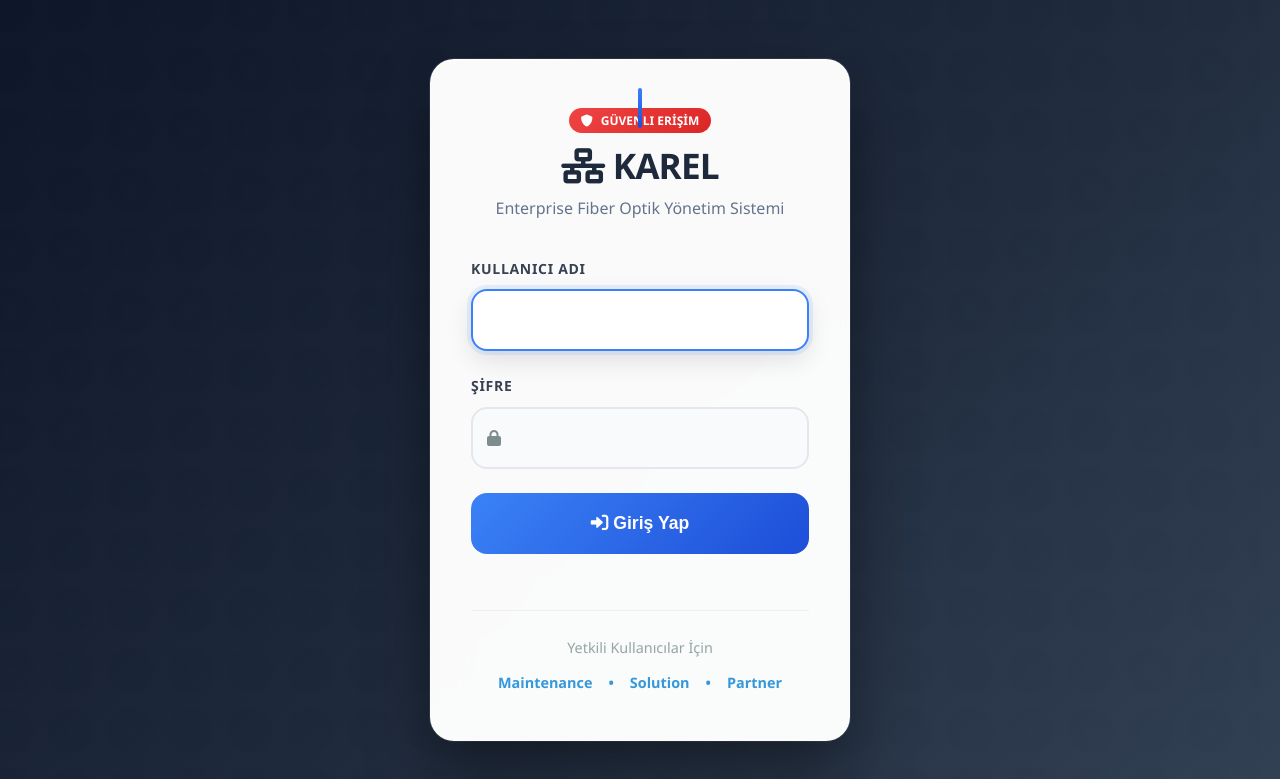
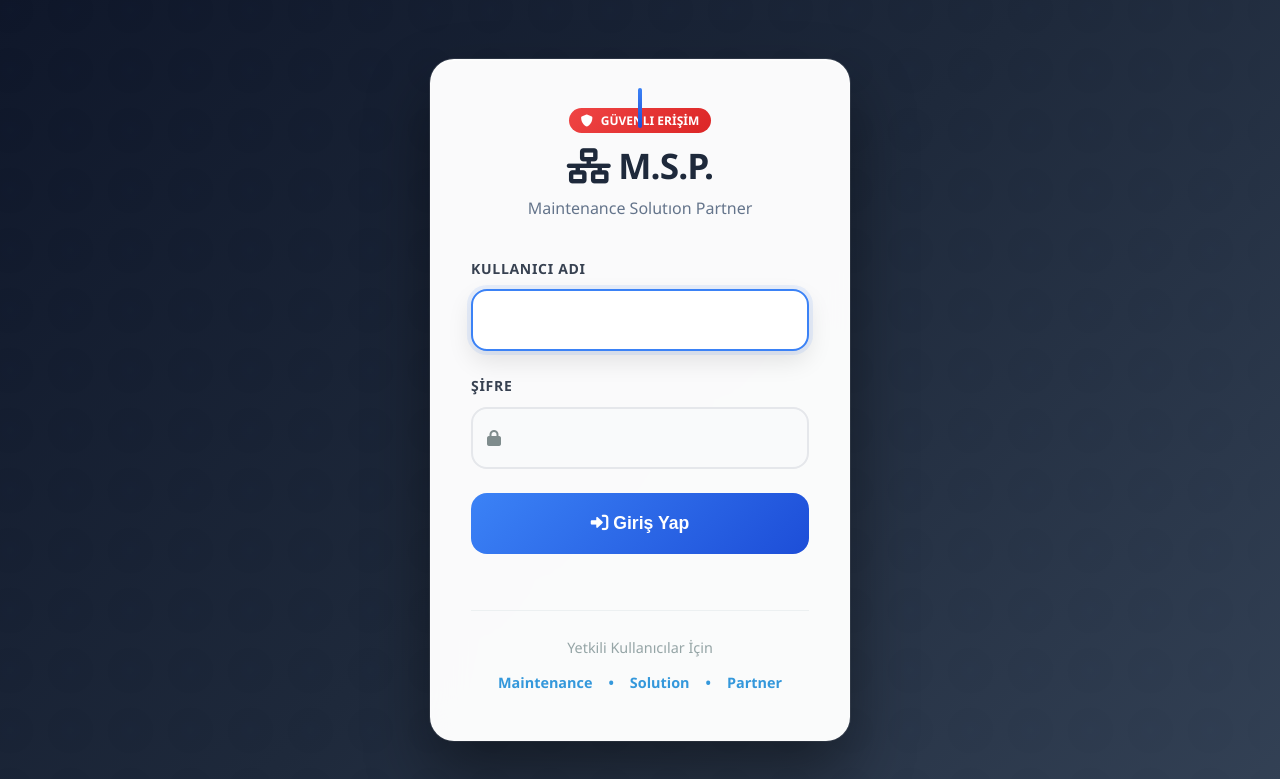
Before and after one commit to oceandi/arasaka, a Flask app: page /login in a window 1280 px wide. Shown: the top 779 px of the page. Run offline with Flask 3, Linux system fonts and the light colour scheme.

Commit message:
Update login.html

```diff
--- a/templates/login.html
+++ b/templates/login.html
@@ -273,8 +273,8 @@
                     <i class="fas fa-shield-alt"></i>
                     GÜVENLI ERİŞİM
                 </div>
-                <h1><i class="fas fa-network-wired"></i> KAREL</h1>
-                <p>Enterprise Fiber Optik Yönetim Sistemi</p>
+                <h1><i class="fas fa-network-wired"></i> M.S.P.</h1>
+                <p>Maintenance Solutıon Partner</p>
             </div>
 
             {% with messages = get_flashed_messages(with_categories=true) %}
```
